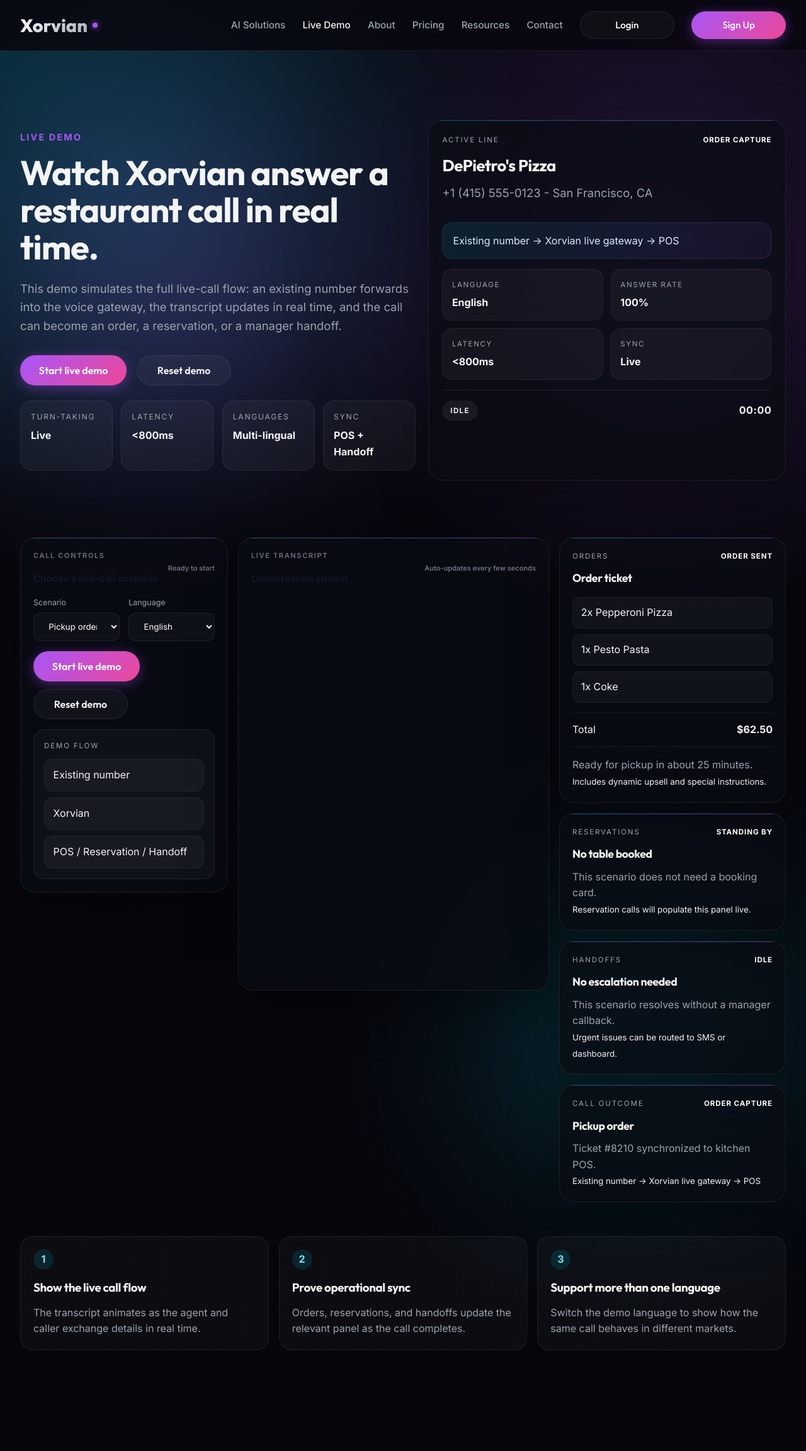
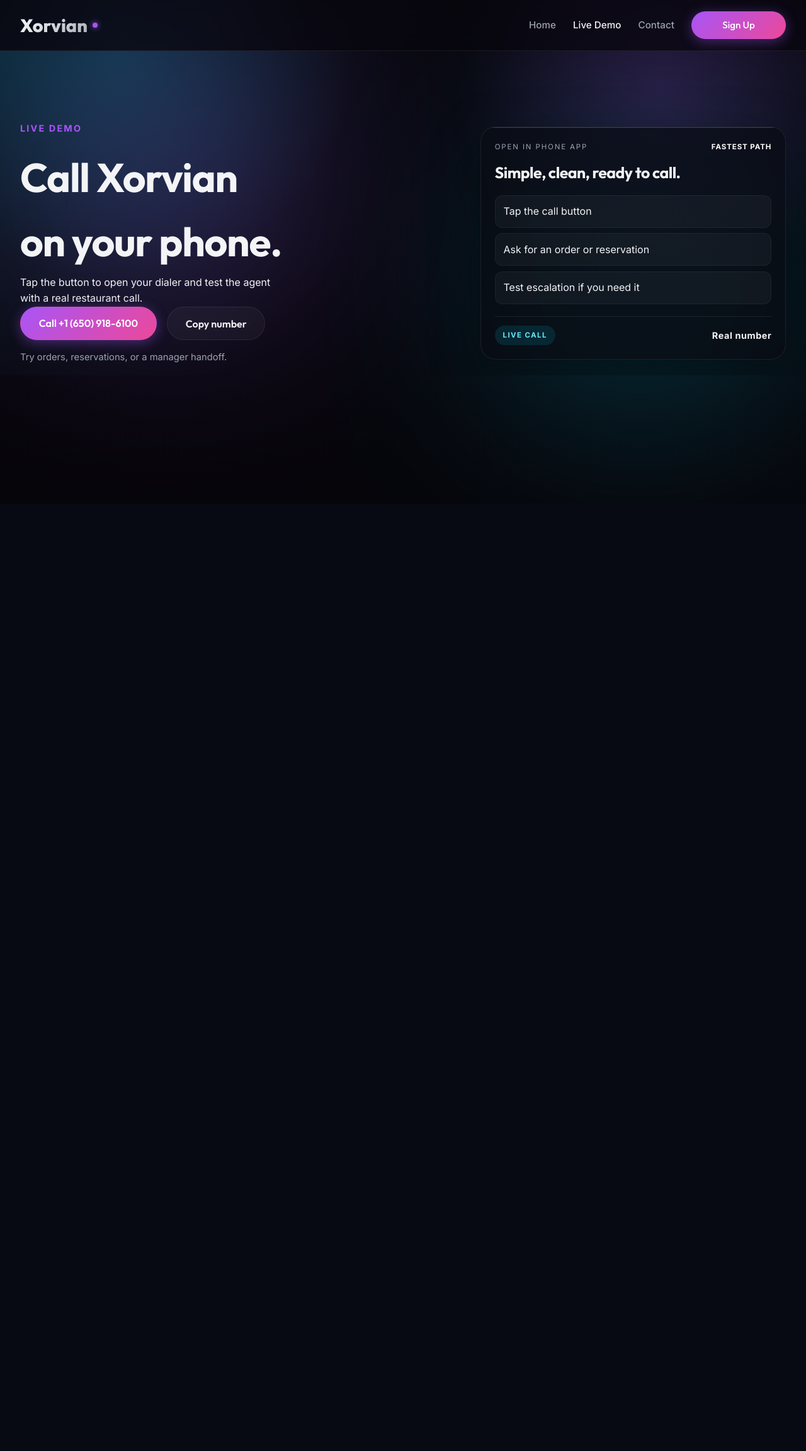
Before and after one commit to AppWizAli/xorvian, a PHP site: page /live-demo.html in a window 1280 px wide. Shown: the whole page at 63% size. After the commit the page ends 666 px from the top, so only its background shows below. Run offline with PHP 8.4, Linux system fonts and the light colour scheme.

Commit message:
Simplify live demo call page

```diff
--- a/index.css
+++ b/index.css
@@ -3532,7 +3532,6 @@ body.demo-page-body .nav-links a.nav-active {
   color: #fdba74;
 }
 
-.demo-pill-live,
 .demo-pill-live {
   background: rgba(6, 182, 212, 0.14);
   color: #67e8f9;
@@ -3784,6 +3783,63 @@ body.demo-page-body .btn {
   min-width: 150px;
 }
 
+body.demo-minimal-body .page-main {
+  padding-bottom: 64px;
+}
+
+.live-demo-hero-minimal {
+  padding-top: 96px;
+}
+
+.live-demo-hero-layout-minimal {
+  align-items: center;
+  grid-template-columns: minmax(0, 1.1fr) minmax(280px, 0.75fr);
+}
+
+.live-demo-copy-minimal h1 {
+  font-size: clamp(2.5rem, 5vw, 4.4rem);
+  max-width: 10ch;
+}
+
+.live-demo-copy-minimal p {
+  max-width: 42ch;
+}
+
+.demo-note {
+  color: var(--text-muted);
+  font-size: 0.92rem;
+  margin-top: 1rem;
+}
+
+.demo-call-card {
+  padding: 1.35rem;
+}
+
+.demo-call-card h2 {
+  font-size: 1.55rem;
+  margin-bottom: 1rem;
+}
+
+.demo-list.compact {
+  margin: 0.9rem 0 1.15rem;
+}
+
+.demo-list.compact li {
+  display: flex;
+  align-items: center;
+  min-height: 52px;
+}
+
+.demo-status-card.compact {
+  margin-top: 0.5rem;
+  padding-top: 0.9rem;
+}
+
+.demo-status-card.compact strong {
+  color: var(--text-main);
+  font-size: 0.9rem;
+}
+
 @media (max-width: 1180px) {
   .live-demo-layout {
     grid-template-columns: 1fr;
@@ -3797,6 +3853,10 @@ body.demo-page-body .btn {
 @media (max-width: 980px) {
   .live-demo-hero-layout {
     grid-template-columns: 1fr;
+  }
+
+  .live-demo-hero-layout-minimal {
+    gap: 1rem;
   }
 
   .demo-metric-strip,
@@ -3826,4 +3886,8 @@ body.demo-page-body .btn {
     min-width: 0;
     width: 100%;
   }
-}
+
+  .live-demo-copy-minimal h1 {
+    max-width: none;
+  }
+}
--- a/live-demo.html
+++ b/live-demo.html
@@ -4,10 +4,10 @@
   <meta charset="UTF-8">
   <meta name="viewport" content="width=device-width, initial-scale=1.0">
   <title>Live Demo | Xorvian</title>
-  <meta name="description" content="Interactive live-call demo for Xorvian restaurant voice AI with real-time transcript, order capture, reservations, and handoff flows.">
+  <meta name="description" content="Tap to call the Xorvian live demo number and test the restaurant voice agent on your phone.">
   <link rel="stylesheet" href="index.css">
 </head>
-<body class="demo-page-body">
+<body class="demo-page-body demo-minimal-body">
   <div class="glow-blur glow-primary"></div>
   <div class="glow-blur glow-secondary"></div>
 
@@ -15,13 +15,9 @@
     <div class="container nav-container">
       <a href="./" class="logo">Xorvian <span class="logo-dot"></span></a>
       <nav class="nav-links" id="nav-menu">
-        <a href="solutions">AI Solutions</a>
+        <a href="./">Home</a>
         <a href="live-demo.html" class="nav-active" aria-current="page">Live Demo</a>
-        <a href="about">About</a>
-        <a href="pricing">Pricing</a>
-        <a href="resources">Resources</a>
         <a href="contact">Contact</a>
-        <a href="login" class="btn btn-secondary nav-auth-link">Login</a>
         <a href="signup" class="btn btn-primary nav-auth-link">Sign Up</a>
       </nav>
       <button class="mobile-menu-btn" aria-label="Toggle Navigation Menu">&#9776;</button>
@@ -29,197 +25,61 @@
   </header>
 
   <main class="page-main">
-    <section class="page-hero live-demo-hero">
-      <div class="container live-demo-hero-layout">
-        <div class="live-demo-copy">
+    <section class="live-demo-hero live-demo-hero-minimal">
+      <div class="container live-demo-hero-layout live-demo-hero-layout-minimal">
+        <div class="live-demo-copy live-demo-copy-minimal">
           <span class="section-label">Live Demo</span>
-          <h1>Watch Xorvian answer a restaurant call in real time.</h1>
+          <h1>Call Xorvian on your phone.</h1>
           <p>
-            This demo simulates the full live-call flow: an existing number forwards into the voice gateway,
-            the transcript updates in real time, and the call can become an order, a reservation, or a manager handoff.
+            Tap the button to open your dialer and test the agent with a real restaurant call.
           </p>
           <div class="hero-actions">
-            <button class="btn btn-primary" type="button" data-demo-action="start">Start live demo</button>
-            <button class="btn btn-secondary" type="button" data-demo-action="reset">Reset demo</button>
+            <a class="btn btn-primary" href="tel:+16509186100">Call +1 (650) 918-6100</a>
+            <button class="btn btn-secondary" type="button" data-copy-demo-number>Copy number</button>
           </div>
-          <div class="demo-metric-strip">
-            <article class="demo-metric">
-              <span>Turn-taking</span>
-              <strong>Live</strong>
-            </article>
-            <article class="demo-metric">
-              <span>Latency</span>
-              <strong>&lt;800ms</strong>
-            </article>
-            <article class="demo-metric">
-              <span>Languages</span>
-              <strong>Multi-lingual</strong>
-            </article>
-            <article class="demo-metric">
-              <span>Sync</span>
-              <strong>POS + Handoff</strong>
-            </article>
-          </div>
+          <p class="demo-note">Try orders, reservations, or a manager handoff.</p>
         </div>
 
-        <aside class="live-demo-preview live-demo-card">
+        <aside class="live-demo-card demo-call-card">
           <div class="demo-card-head">
-            <span>Active line</span>
-            <strong id="demo-call-type">Order capture</strong>
+            <span>Open in phone app</span>
+            <strong>Fastest path</strong>
           </div>
-          <h2 id="demo-restaurant-name">DePietro's Pizza</h2>
-          <p id="demo-caller-number">+1 (415) 555-0123 - San Francisco, CA</p>
-          <div class="demo-route" id="demo-route">Existing number -> Xorvian live gateway -> POS</div>
-          <div class="demo-mini-grid">
-            <div>
-              <span>Language</span>
-              <strong id="demo-language-label">English</strong>
-            </div>
-            <div>
-              <span>Answer rate</span>
-              <strong id="demo-answer-rate">100%</strong>
-            </div>
-            <div>
-              <span>Latency</span>
-              <strong id="demo-latency">&lt;800ms</strong>
-            </div>
-            <div>
-              <span>Sync</span>
-              <strong id="demo-sync">Live</strong>
-            </div>
-          </div>
-          <div class="demo-status-card">
-            <span class="demo-pill demo-pill-idle" id="demo-status">Idle</span>
-            <strong id="demo-timer">00:00</strong>
+          <h2>Simple, clean, ready to call.</h2>
+          <ul class="demo-list compact">
+            <li>Tap the call button</li>
+            <li>Ask for an order or reservation</li>
+            <li>Test escalation if you need it</li>
+          </ul>
+          <div class="demo-status-card compact">
+            <span class="demo-pill demo-pill-live">Live call</span>
+            <strong>Real number</strong>
           </div>
         </aside>
-      </div>
-    </section>
-
-    <section class="live-demo-stage" id="live-demo-root">
-      <div class="container live-demo-layout">
-        <article class="live-demo-card demo-control-panel">
-          <div class="panel-head">
-            <div>
-              <span class="section-label">Call Controls</span>
-              <h2>Choose a live-call scenario</h2>
-            </div>
-            <span class="demo-stage-label" id="demo-stage">Ready to start</span>
-          </div>
-
-          <div class="demo-select-grid">
-            <label class="demo-field">
-              <span>Scenario</span>
-              <select class="form-input" id="demo-scenario">
-                <option value="order">Pickup order</option>
-                <option value="reservation">Reservation</option>
-                <option value="handoff">Manager handoff</option>
-              </select>
-            </label>
-            <label class="demo-field">
-              <span>Language</span>
-              <select class="form-input" id="demo-language">
-                <option value="en">English</option>
-                <option value="es">Spanish</option>
-                <option value="hi">Hindi</option>
-                <option value="zh">Mandarin</option>
-              </select>
-            </label>
-          </div>
-
-          <div class="demo-action-row">
-            <button class="btn btn-primary" type="button" id="demo-start" data-demo-action="start">Start live demo</button>
-            <button class="btn btn-secondary" type="button" id="demo-reset" data-demo-action="reset">Reset demo</button>
-          </div>
-
-          <div class="demo-route-shell">
-            <div class="demo-route-title">Demo flow</div>
-            <div class="demo-route-steps">
-              <span>Existing number</span>
-              <span>Xorvian</span>
-              <span>POS / Reservation / Handoff</span>
-            </div>
-          </div>
-        </article>
-
-        <article class="live-demo-card demo-transcript-panel">
-          <div class="panel-head">
-            <div>
-              <span class="section-label">Live Transcript</span>
-              <h2>Conversation stream</h2>
-            </div>
-            <span class="demo-stage-label">Auto-updates every few seconds</span>
-          </div>
-          <div class="demo-transcript" id="demo-transcript">
-            <div class="demo-transcript-empty">Click Start live demo to begin the call simulation.</div>
-          </div>
-        </article>
-
-        <div class="demo-right-stack">
-          <article class="live-demo-card demo-mini-card" id="demo-order-card">
-            <div class="demo-card-head">
-              <span>Orders</span>
-              <strong>Waiting</strong>
-            </div>
-            <h3>No ticket created</h3>
-            <p>This scenario will not create an order ticket.</p>
-            <small>Useful for reservation and handoff calls.</small>
-          </article>
-
-          <article class="live-demo-card demo-mini-card" id="demo-reservation-card">
-            <div class="demo-card-head">
-              <span>Reservations</span>
-              <strong>Standing by</strong>
-            </div>
-            <h3>No table booked</h3>
-            <p>This scenario does not need a booking card.</p>
-            <small>Reservation calls will populate this panel live.</small>
-          </article>
-
-          <article class="live-demo-card demo-mini-card" id="demo-handoff-card">
-            <div class="demo-card-head">
-              <span>Handoffs</span>
-              <strong>Idle</strong>
-            </div>
-            <h3>No escalation needed</h3>
-            <p>This scenario resolves without a manager callback.</p>
-            <small>Urgent issues can be routed to SMS or dashboard.</small>
-          </article>
-
-          <article class="live-demo-card demo-mini-card" id="demo-outcome-card">
-            <div class="demo-card-head">
-              <span>Call outcome</span>
-              <strong>Ready</strong>
-            </div>
-            <h3>Live turn-taking preview</h3>
-            <p>The selected scenario will update this summary as the call progresses.</p>
-            <small>Transcript, status, and operational cards stay in sync.</small>
-          </article>
-        </div>
-      </div>
-    </section>
-
-    <section class="demo-proof-section">
-      <div class="container demo-proof-grid">
-        <article class="demo-proof-card">
-          <span>1</span>
-          <h3>Show the live call flow</h3>
-          <p>The transcript animates as the agent and caller exchange details in real time.</p>
-        </article>
-        <article class="demo-proof-card">
-          <span>2</span>
-          <h3>Prove operational sync</h3>
-          <p>Orders, reservations, and handoffs update the relevant panel as the call completes.</p>
-        </article>
-        <article class="demo-proof-card">
-          <span>3</span>
-          <h3>Support more than one language</h3>
-          <p>Switch the demo language to show how the same call behaves in different markets.</p>
-        </article>
       </div>
     </section>
   </main>
 
   <script src="index.js"></script>
+  <script>
+    (() => {
+      const demoNumber = '+16509186100';
+      const copyButton = document.querySelector('[data-copy-demo-number]');
+      if (!copyButton) return;
+
+      copyButton.addEventListener('click', async () => {
+        try {
+          await navigator.clipboard.writeText(demoNumber);
+          const original = copyButton.textContent;
+          copyButton.textContent = 'Copied';
+          setTimeout(() => {
+            copyButton.textContent = original;
+          }, 1200);
+        } catch (error) {
+          window.location.href = `tel:${demoNumber}`;
+        }
+      });
+    })();
+  </script>
 </body>
 </html>
```
